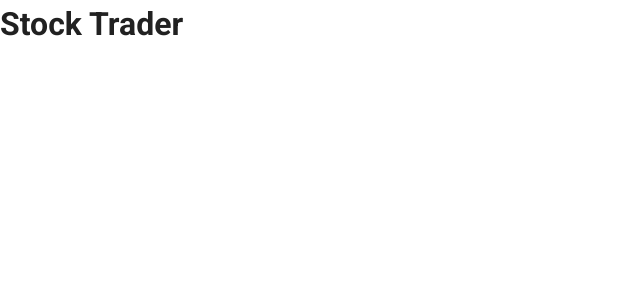
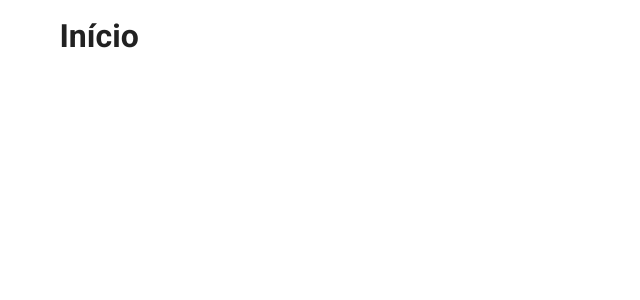
Before and after one commit to marciowillian/stock-trader-app, a Vue app: page / in a window 1280 px wide. Shown: the top 300 px of the page, without its empty margins (0-640 px from the left). Built offline with nearby package versions, Linux system fonts and the light colour scheme.

Commit message:
Adicionando Vue Routere no projeto e configurando as rotas iniciais

```diff
--- a/package.json
+++ b/package.json
@@ -10,6 +10,7 @@
   "dependencies": {
     "core-js": "^3.6.5",
     "vue": "^2.6.11",
+    "vue-router": "^3.5.1",
     "vuetify": "^2.4.0"
   },
   "devDependencies": {
--- a/src/App.vue
+++ b/src/App.vue
@@ -1,6 +1,10 @@
 <template>
   <v-app>
-    <h1>Stock Trader</h1>
+    <v-content>
+      <v-container>
+        <router-view></router-view>
+      </v-container>
+    </v-content>
   </v-app>
 </template>
 
--- a/src/main.js
+++ b/src/main.js
@@ -2,9 +2,12 @@ import Vue from 'vue'
 import App from './App.vue'
 import vuetify from './plugins/vuetify';
 
+import router from './router'
+
 Vue.config.productionTip = false
 
 new Vue({
+  router,
   vuetify,
   render: h => h(App)
 }).$mount('#app')
--- /dev/null
+++ b/src/router.js
@@ -0,0 +1,17 @@
+import Vue from 'vue'
+import Router from 'vue-router'
+
+import Home from './components/Home'
+import Portfolio from './components/portfolio/Portfolio'
+import Stocks from './components/stocks/Stocks'
+
+Vue.use(Router)
+
+export default new Router({
+    mode: 'history',
+    routes: [
+        { path: '/', component: Home },
+        { path: '/portfolio', component: Portfolio },
+        { path: '/stocks', component: Stocks },
+    ]
+})
```
Also changed, not shown: 1 other file (tests, documents, lock files or other folders).
